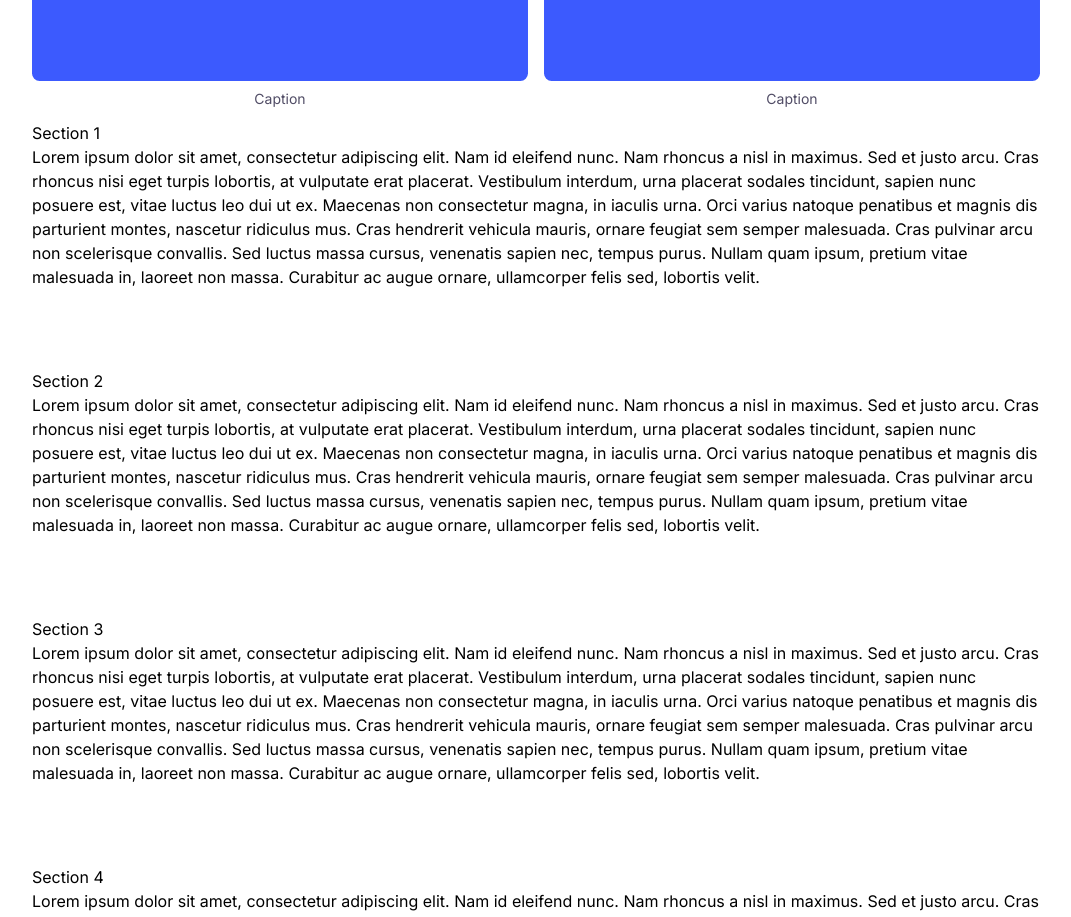
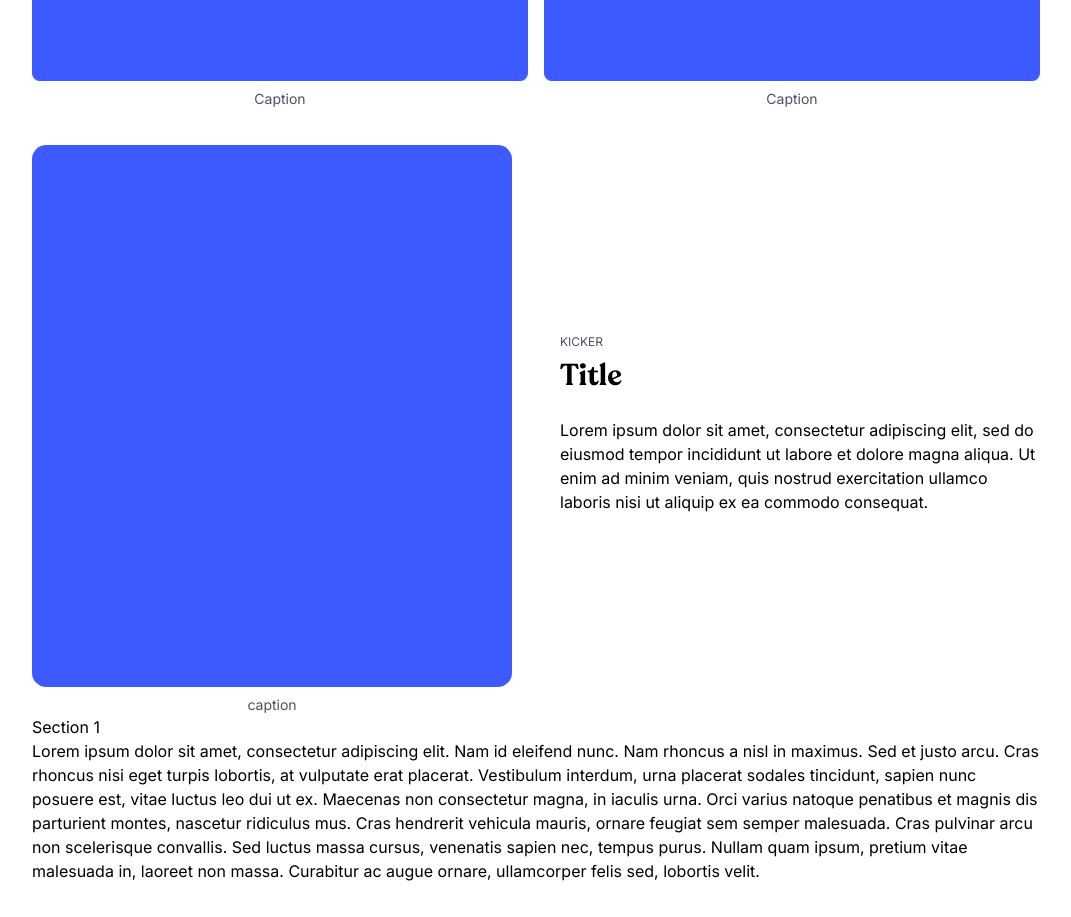
Before and after one commit to kevincward/the5thbeatle-2023, a Next.js app: page /case-studies/components in a window 1280 px wide. Shown: the part 1920-2837 px from the top of the page, without its empty margins (104-1175 px from the left). Built offline with nearby package versions, Linux system fonts and the light colour scheme.

Commit message:
added test block two component

```diff
--- /dev/null
+++ b/components/textBlockTwo.js
@@ -0,0 +1,65 @@
+import Image from 'next/image';
+
+export default function TextBlockTwo(props) {
+    const { kicker, title, content, image } = props;
+    return (
+        <div className='container pt-6'>
+            <div className='flex flex-col items-center lg:flex-row lg:gap-12'>
+                <div className='hidden lg:block lg:basis-1/2'>
+                    <Image
+                        src={image.url}
+                        alt={image.alt}
+                        width={image.width}
+                        height={image.height}
+                        className='rounded-lg'
+                    />
+                    {image.caption && image.caption !== '' ? (
+                        <div className='block pt-2 text-center text-sm text-gray'>
+                            {image.caption}
+                        </div>
+                    ) : (
+                        ''
+                    )}
+                </div>
+                <div className='lg:basis-1/2'>
+                    {kicker && kicker !== '' ? (
+                        <p className='pb-2 text-xs uppercase text-gray'>
+                            Kicker
+                        </p>
+                    ) : (
+                        ''
+                    )}
+
+                    {title && title !== '' ? (
+                        <p className='pb-3 font-recoleta text-3xl font-semibold'>
+                            {title}
+                        </p>
+                    ) : (
+                        ''
+                    )}
+
+                    <Image
+                        src={image.url}
+                        alt={image.alt}
+                        width={image.width}
+                        height={image.height}
+                        className='rounded-lg lg:hidden'
+                    />
+                    {image.caption && image.caption !== '' ? (
+                        <div className='block pt-2 text-center text-sm text-gray lg:hidden'>
+                            {image.caption}
+                        </div>
+                    ) : (
+                        ''
+                    )}
+
+                    {content && content !== '' ? (
+                        <p className='my-3 text-base'>{content}</p>
+                    ) : (
+                        ''
+                    )}
+                </div>
+            </div>
+        </div>
+    );
+}
--- a/pages/case-studies/components.js
+++ b/pages/case-studies/components.js
@@ -3,6 +3,7 @@ import ParallaxBlock from '@/components/parallaxBlock';
 import ContextCard from '@/components/contextCard';
 import SecondaryNav from '@/components/secondaryNav';
 import TextBlockOne from '@/components/textBlockOne';
+import TextBlockTwo from '@/components/textBlockTwo';
 
 export default function Components() {
     return (
@@ -99,6 +100,18 @@ export default function Components() {
                     },
                 ]}
             />
+            <TextBlockTwo
+                kicker='Kicker'
+                title='Title'
+                content='Lorem ipsum dolor sit amet, consectetur adipiscing elit, sed do eiusmod tempor incididunt ut labore et dolore magna aliqua. Ut enim ad minim veniam, quis nostrud exercitation ullamco laboris nisi ut aliquip ex ea commodo consequat.'
+                image={{
+                    url: '/images/text-block-two-image.svg',
+                    alt: 'placeholder image',
+                    width: 536,
+                    height: 605,
+                    caption: 'caption',
+                }}
+            />
             <div className='container'>
                 <div className='scroll-mt-[152px] pb-20' id='section-1'>
                     <h2>Section 1</h2>
```
Also changed, not shown: public/images/text-block-two-image.svg (added).
